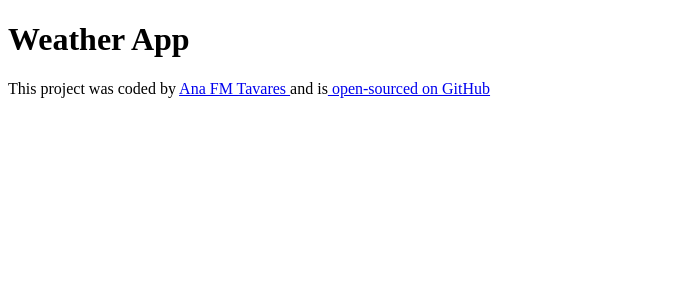
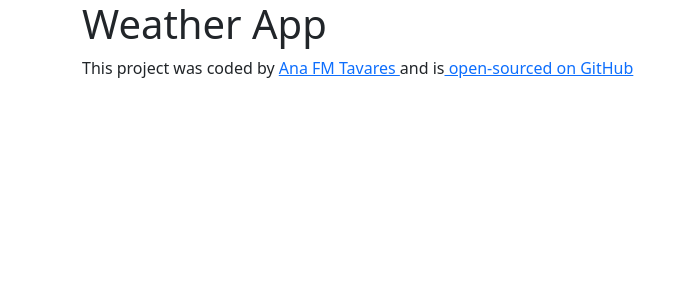
Before and after one commit to anafmt/react-weather-app, a React (Create React App) app: page / in a window 1280 px wide. Shown: the top 300 px of the page, without its empty margins (0-689 px from the left). Built offline with nearby package versions, Linux system fonts and the light colour scheme.

Commit message:
Added bootstrap

```diff
--- a/package.json
+++ b/package.json
@@ -6,6 +6,7 @@
     "@testing-library/jest-dom": "^5.17.0",
     "@testing-library/react": "^13.4.0",
     "@testing-library/user-event": "^13.5.0",
+    "bootstrap": "^5.3.2",
     "react": "^18.2.0",
     "react-dom": "^18.2.0",
     "react-scripts": "5.0.1",
--- a/src/App.js
+++ b/src/App.js
@@ -1,14 +1,17 @@
 
 import './App.css';
+
 
 export default function App() {
   return (
     <div className="App">
-       <h1>Weather App</h1>
-      <footer>
-        This project was coded by <a href='https://www.linkedin.com/in/ana-fm-tavares/' target='_blank' rel="noreferrer">Ana FM Tavares </a> and is
-      <a href='https://github.com/anafmt/react-weather-app' target='_blank' rel="noreferrer"> open-sourced on GitHub</a>
-      </footer>
+      <div className='container'>
+        <h1>Weather App</h1>
+        <footer>
+          This project was coded by <a href='https://www.linkedin.com/in/ana-fm-tavares/' target='_blank' rel="noreferrer">Ana FM Tavares </a> and is
+          <a href='https://github.com/anafmt/react-weather-app' target='_blank' rel="noreferrer"> open-sourced on GitHub</a>
+        </footer>
+      </div>
     </div>
   );
 }
--- a/src/index.js
+++ b/src/index.js
@@ -1,6 +1,7 @@
 import React from 'react';
 import ReactDOM from 'react-dom/client';
 import './index.css';
+import 'bootstrap/dist/css/bootstrap.css';
 import App from './App';
 import reportWebVitals from './reportWebVitals';
 
```
Also changed, not shown: 1 other file (tests, documents, lock files or other folders).
